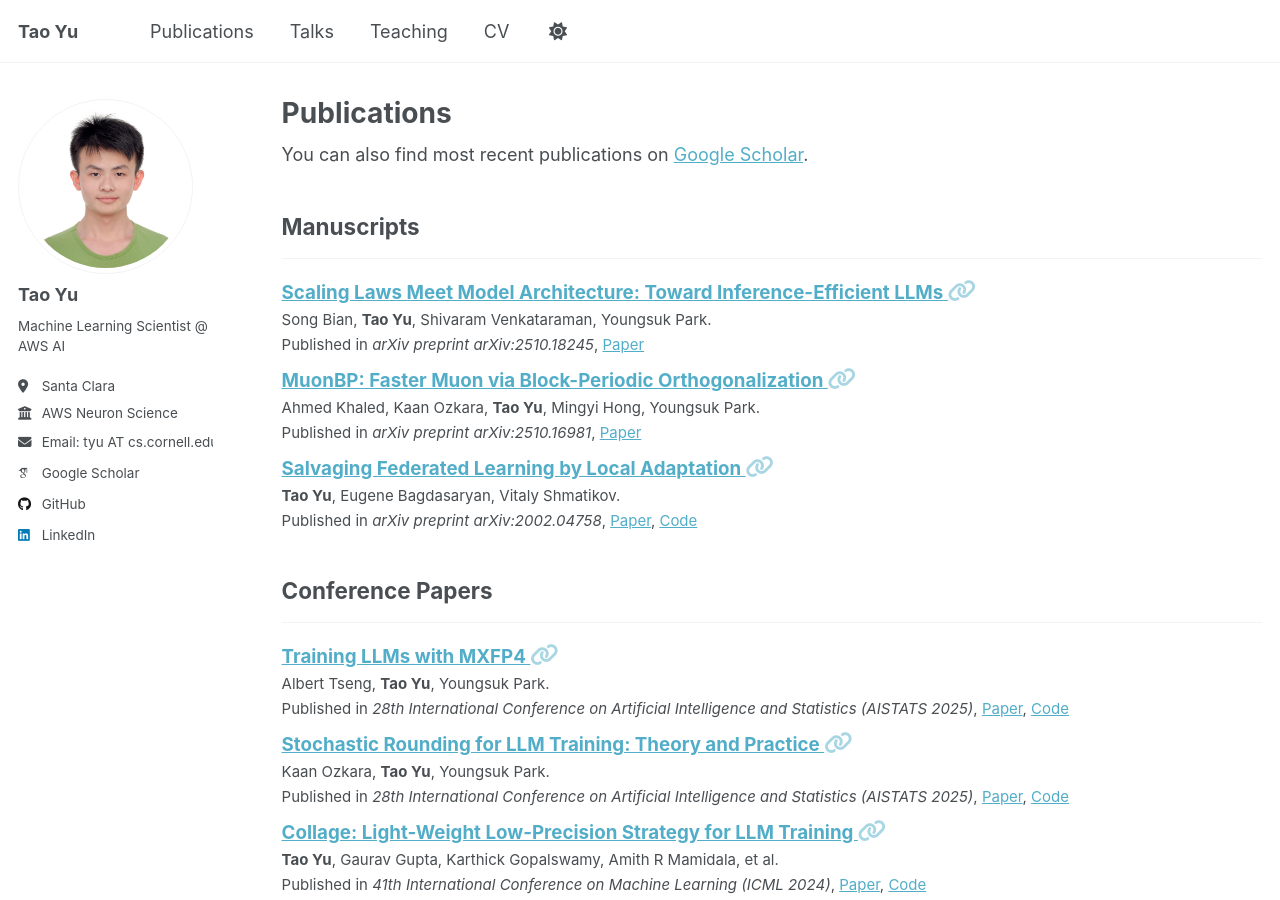
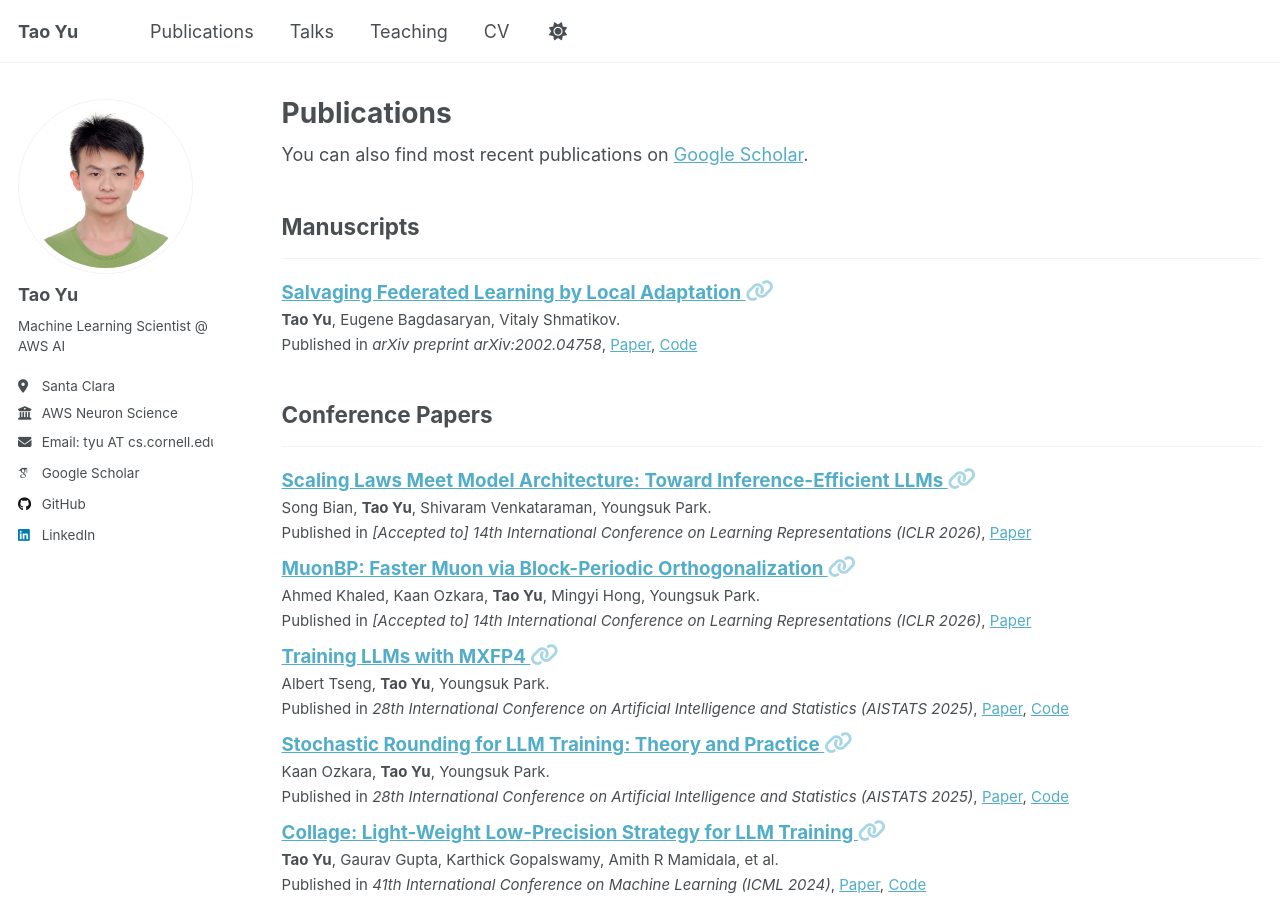
Before and after one commit to ydtydr/ydtydr.github.io, a Jekyll site: the page built from _pages/publications.html, in a window 1280 px wide and 900 px high. Built offline with Jekyll 4.4.1, drawn with Linux system fonts in a browser that asks for light colours; some web fonts are replaced.

Commit message:
update venue

```diff
--- a/_publications/bian2025scaling.md
+++ b/_publications/bian2025scaling.md
@@ -1,11 +1,11 @@
 ---
 title: 'Scaling Laws Meet Model Architecture: Toward Inference-Efficient LLMs'
 collection: publications
-category: manuscripts
+category: conferences
 permalink: /publication/bian2025scaling
 excerpt: #''
 date: 2025-10-21
-venue: 'arXiv preprint arXiv:2510.18245'
+venue: '[Accepted to] 14th International Conference on Learning Representations (ICLR 2026)'
 link: 'https://arxiv.org/abs/2510.18245'
 paperurl: 'https://arxiv.org/abs/2510.18245'
 citation: 'Song Bian, <strong>Tao Yu</strong>, Shivaram Venkataraman, Youngsuk Park.'
--- a/_publications/khaled2025muonbp.md
+++ b/_publications/khaled2025muonbp.md
@@ -1,11 +1,11 @@
 ---
 title: 'MuonBP: Faster Muon via Block-Periodic Orthogonalization'
 collection: publications
-category: manuscripts
+category: conferences
 permalink: /publication/khaled2025muonbp
 excerpt: #''
 date: 2025-10-19
-venue: 'arXiv preprint arXiv:2510.16981'
+venue: '[Accepted to] 14th International Conference on Learning Representations (ICLR 2026)'
 link: 'https://arxiv.org/abs/2510.16981'
 paperurl: 'https://arxiv.org/abs/2510.16981'
 citation: 'Ahmed Khaled, Kaan Ozkara, <strong>Tao Yu</strong>, Mingyi Hong, Youngsuk Park.'
```
